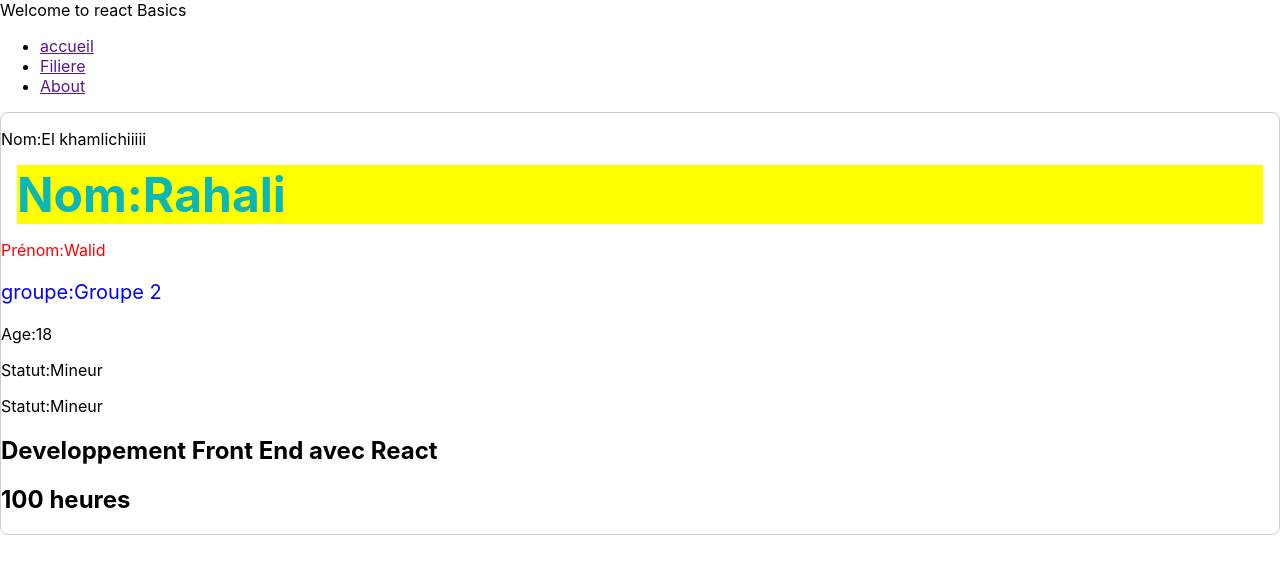
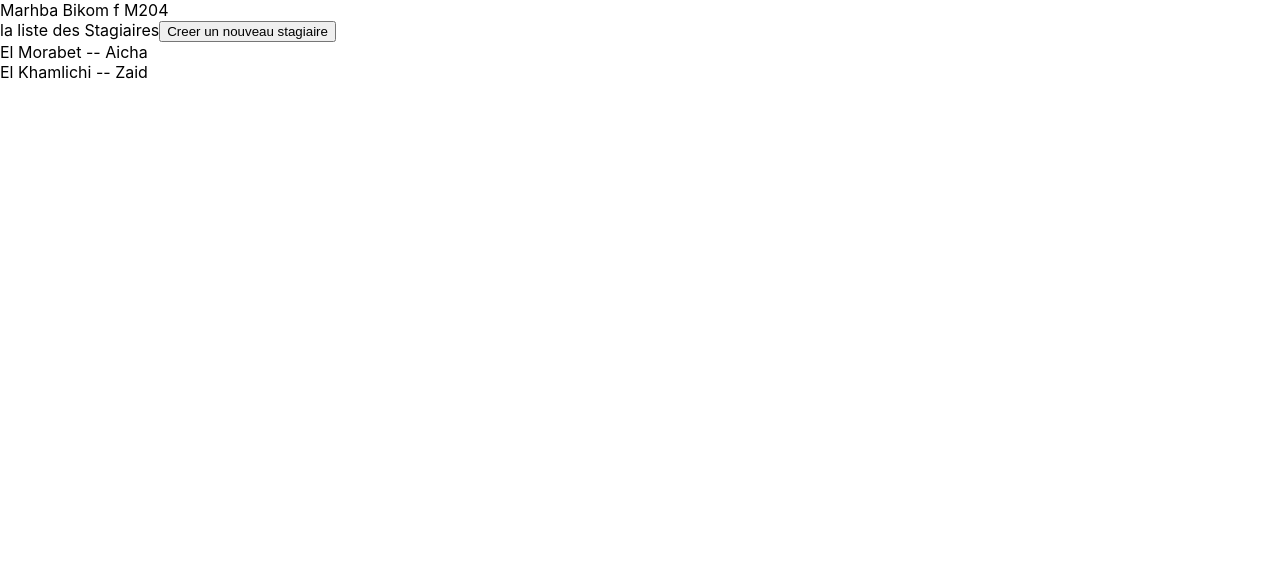
Before and after one commit to contactme-coder/first-react-app, a React (Create React App) app: page / in a window 1280 px wide. Shown: the top 574 px of the page. Built offline with nearby package versions, Linux system fonts and the light colour scheme.

Commit message:
Element de cours- Communication Inter Composants

```diff
--- a/src/App.jsx
+++ b/src/App.jsx
@@ -1,14 +1,15 @@
-import Header from "./composants/Header";
-import Nav from "./composants/Nav";
-import Filiere from "./Filiere";
+import './App.css';
+import StagiaireList from './components/StagiaireList';
 
-function App(){
-  return(
-      <div>
-      <Header />
-      <Nav />
-      <Filiere />
-      </div>
+function App() {
+  return (
+    <div>
+      <header>
+        Marhba Bikom f M204
+      </header>
+      <StagiaireList />
+    </div>
   );
 }
+
 export default App;
--- /dev/null
+++ b/src/components/StagiaireCard.jsx
@@ -0,0 +1,9 @@
+function StagiaireCard(props) {
+    return (
+        <div>
+            {props.stagiaire.nom} -- {props.stagiaire.prenom}
+        </div>
+    );
+}
+
+export default StagiaireCard;
--- /dev/null
+++ b/src/components/StagiaireList.jsx
@@ -0,0 +1,81 @@
+import { useState } from "react";
+import StagiaireCard from "./StagiaireCard";
+
+function StagiaireList() {
+  let sagiaireList = [
+    {
+      id: 1,
+      nom: "El Morabet",
+      prenom: "Aicha",
+      filiere: "Dev",
+    },
+    {
+      id: 2,
+      nom: "El Khamlichi",
+      prenom: "Zaid",
+      filiere: "Dev",
+    },
+  ];
+
+  const [stagiaires, setStagiaires] = useState(sagiaireList);
+  const [nom, setNom] = useState("");
+  const [prenom, setPrenom] = useState("");
+  const [filiere, setFiliere] = useState("");
+  const [isAdd, setIsAdd] = useState(false);
+
+  function addNewStag(event) {
+    event.preventDefault();
+    let id5 = stagiaires.length + 1;
+    let stagiaire = { id: id5, nom, prenom, filiere };
+    setStagiaires(stagiaires => [...stagiaires, stagiaire]);
+    setIsAdd(false);
+    setNom("");
+    setPrenom("");
+    setFiliere("");
+  }
+
+  return (
+    <div>
+      la liste des Stagiaires
+      {!isAdd ? (
+        <button onClick={() => setIsAdd(true)}>Creer un nouveau stagiaire</button>
+      ) : (
+        <form onSubmit={e => addNewStag(e)}>
+          <div>
+            <label htmlFor="">Nom</label>
+            <input
+              type="text"
+              value={nom}
+              onChange={(e) => setNom(e.target.value)}
+            />
+          </div>
+          <div>
+            <label htmlFor="">Prenom</label>
+            <input
+              type="text"
+              value={prenom}
+              onChange={(e) => setPrenom(e.target.value)}
+            />
+          </div>
+          <div>
+            <label htmlFor="">Filiere</label>
+            <input
+              type="text"
+              value={filiere}
+              onChange={(e) => setFiliere(e.target.value)}
+            />
+          </div>
+          <button type="submit">Enregistrer</button>
+        </form>
+      )}
+
+      {stagiaires.map((stagiaire) => (
+        <span key={stagiaire.id}>
+          <StagiaireCard stagiaire={stagiaire} />
+        </span>
+      ))}
+    </div>
+  );
+}
+
+export default StagiaireList;
```
Also changed, not shown: src/components/Header.jsx (renamed from src/composants/Header.jsx), src/components/Module.jsx (renamed from src/composants/Module.jsx), src/components/Nav.jsx (renamed from src/composants/Nav.jsx), src/components/NbHeures.jsx (renamed from src/composants/NbHeures.jsx).
